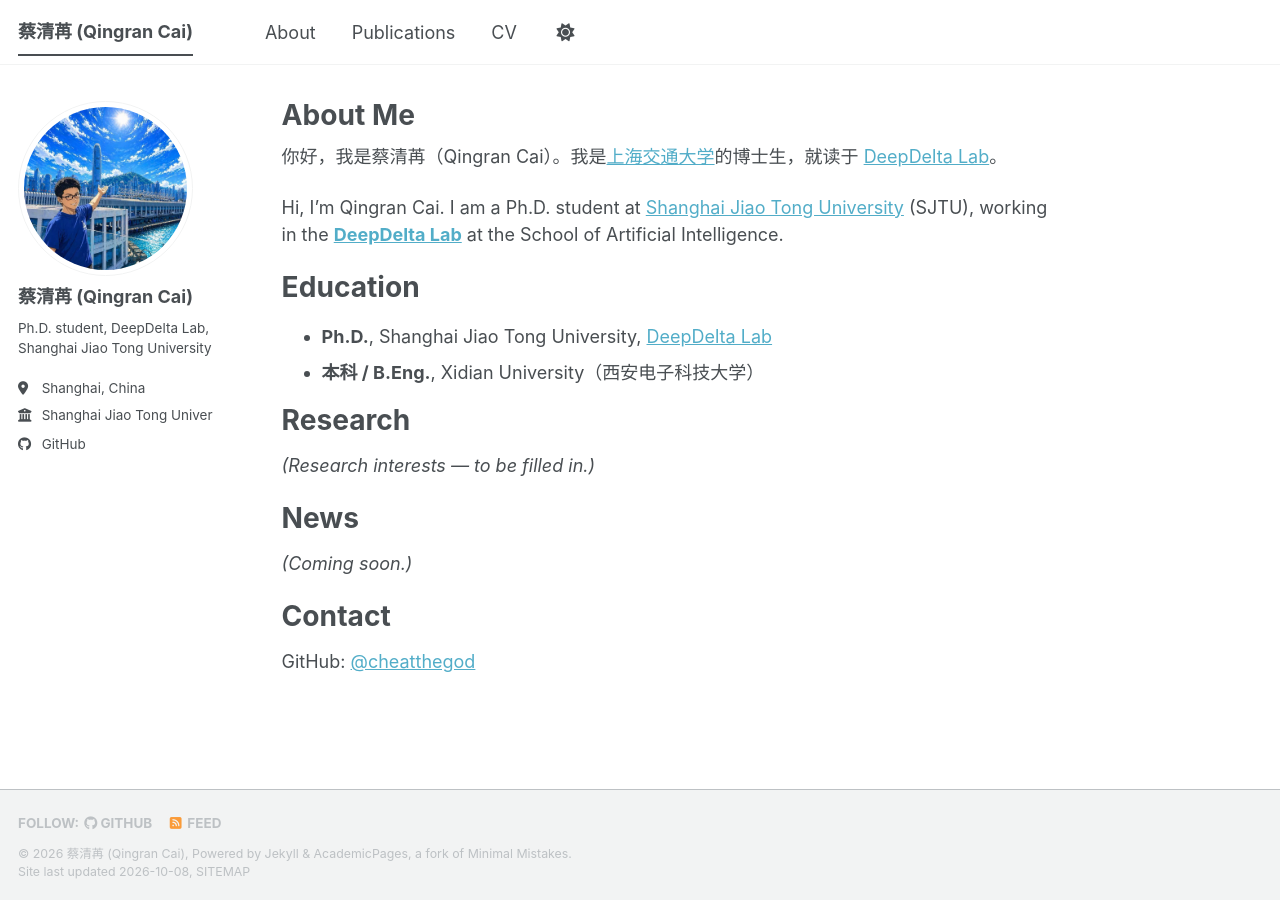
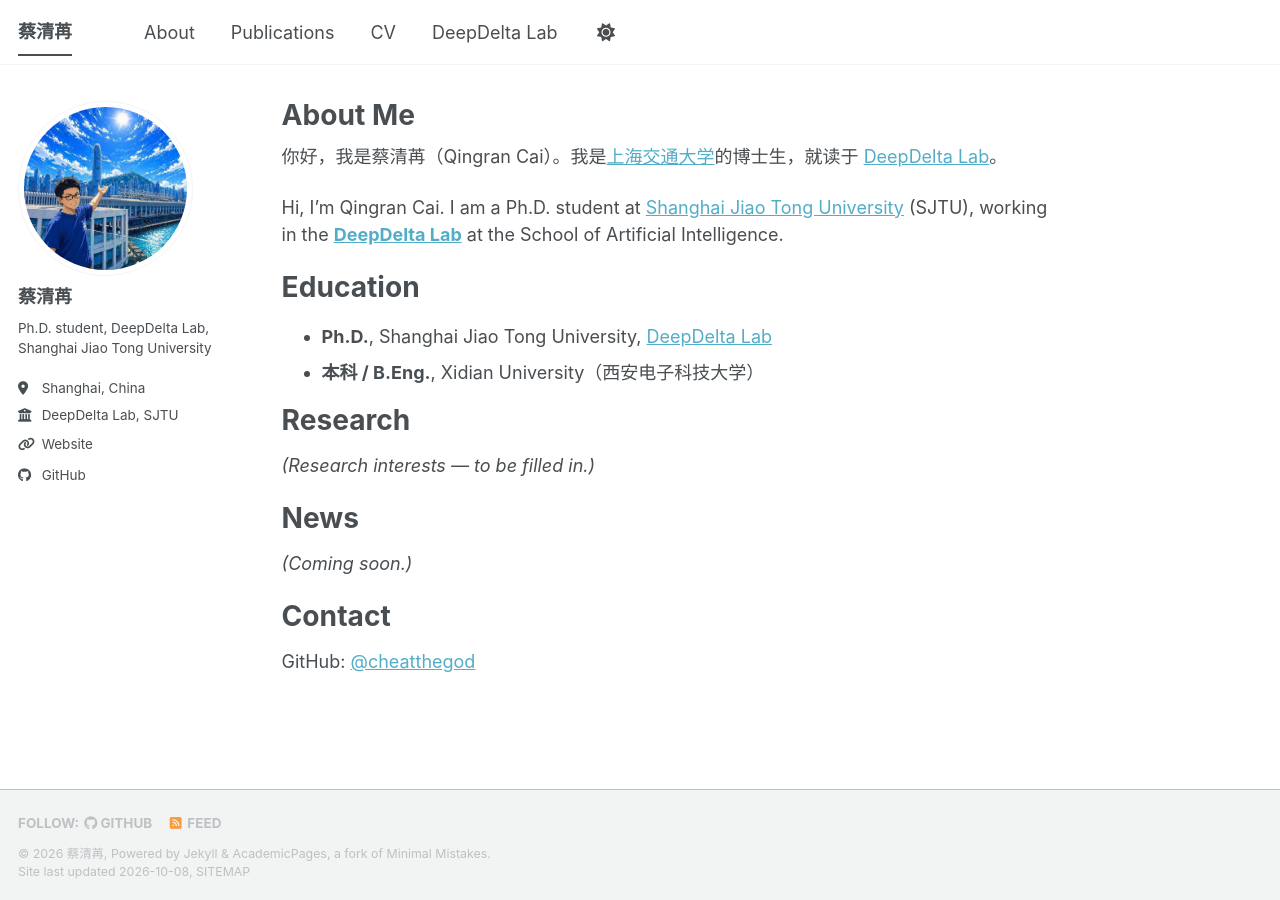
Before and after one commit to cheatthegod/cheatthegod.github.io, a Jekyll site: the page built from _pages/about.md, in a window 1280 px wide. Built offline with Jekyll 4.4.1, drawn with Linux system fonts in a browser that asks for light colours; a style sheet for code colours, icons or effects is not loaded.

Commit message:
Name 蔡清苒, add lab links

```diff
--- a/_config.yml
+++ b/_config.yml
@@ -9,10 +9,10 @@
 # Basic Site Settings
 locale                   : "en-US"
 site_theme               : "default" # The available themes options are "default", "air", "sunrise", "mint", "dirt" and "contrast"
-title                    : "蔡清苒 (Qingran Cai)"
+title                    : "蔡清苒"
 title_separator          : "-"
-name                     : &name "蔡清苒 (Qingran Cai)"
-description              : &description "蔡清苒 (Qingran Cai)'s academic homepage"
+name                     : &name "蔡清苒"
+description              : &description "蔡清苒's academic homepage"
 url                      : https://cheatthegod.github.io
                                                            # or if you already have some other page hosted on Github then use "https://[your GitHub username].github.io/[Your Repo Name]"
 baseurl                  : "" # the subpath of your site, e.g. "/blog"
@@ -24,12 +24,12 @@ repository               : "cheatthegod/cheatthegod.github.io"
 author:
   # Biographic information
   avatar           : "profile-v2.png"
-  name             : "蔡清苒 (Qingran Cai)"
+  name             : "蔡清苒"
   pronouns         : # example: "she/her"
   bio              : "Ph.D. student, DeepDelta Lab, Shanghai Jiao Tong University"
   location         : "Shanghai, China"
-  employer         : "Shanghai Jiao Tong University"
-  uri              : # URL
+  employer         : "DeepDelta Lab, SJTU"
+  uri              : "https://deepdeltalab.github.io/"
   email            :
 
   # Academic websites
--- a/_data/navigation.yml
+++ b/_data/navigation.yml
@@ -7,3 +7,6 @@ main:
 
   - title: "CV"
     url: /cv/
+
+  - title: "DeepDelta Lab"
+    url: https://deepdeltalab.github.io/
```
